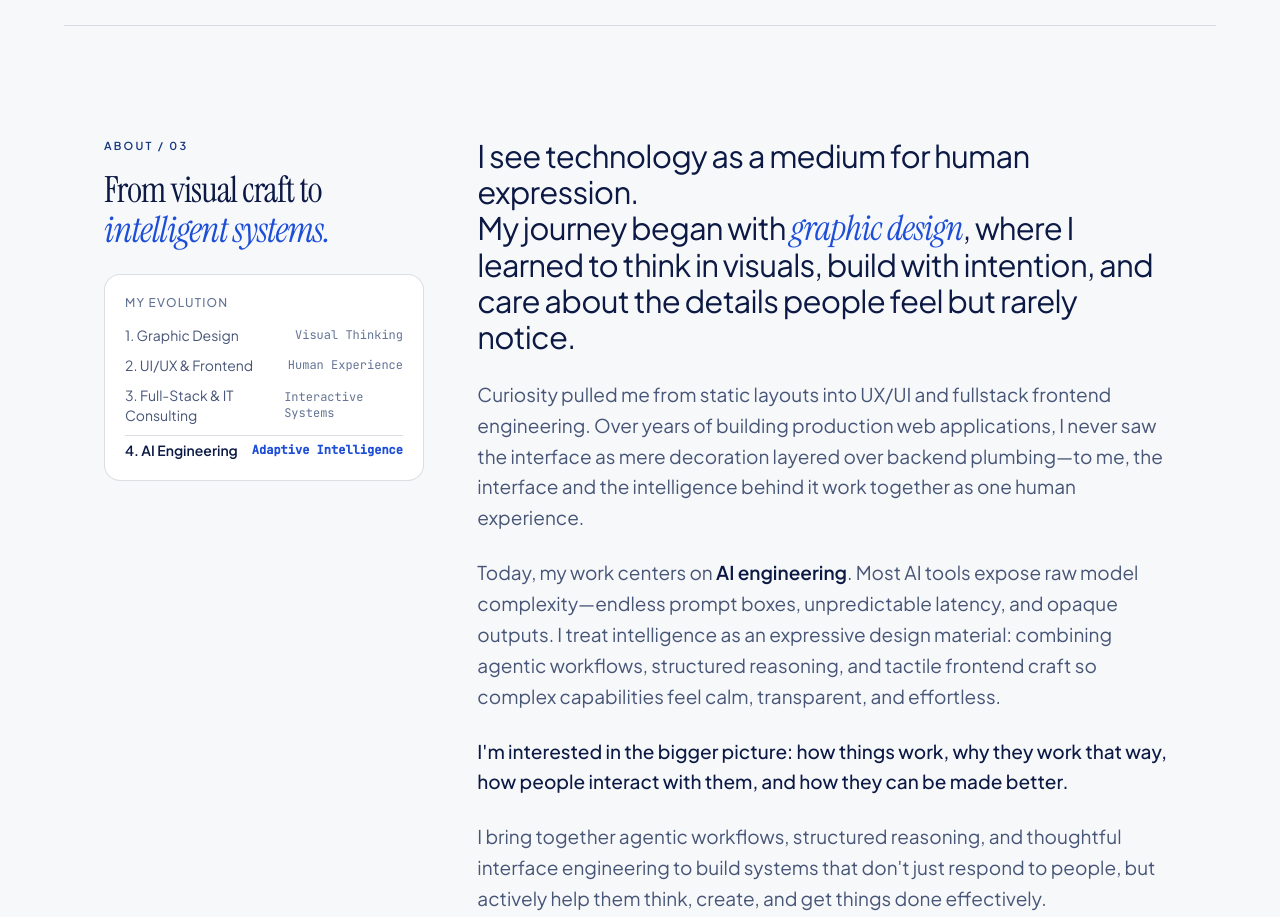
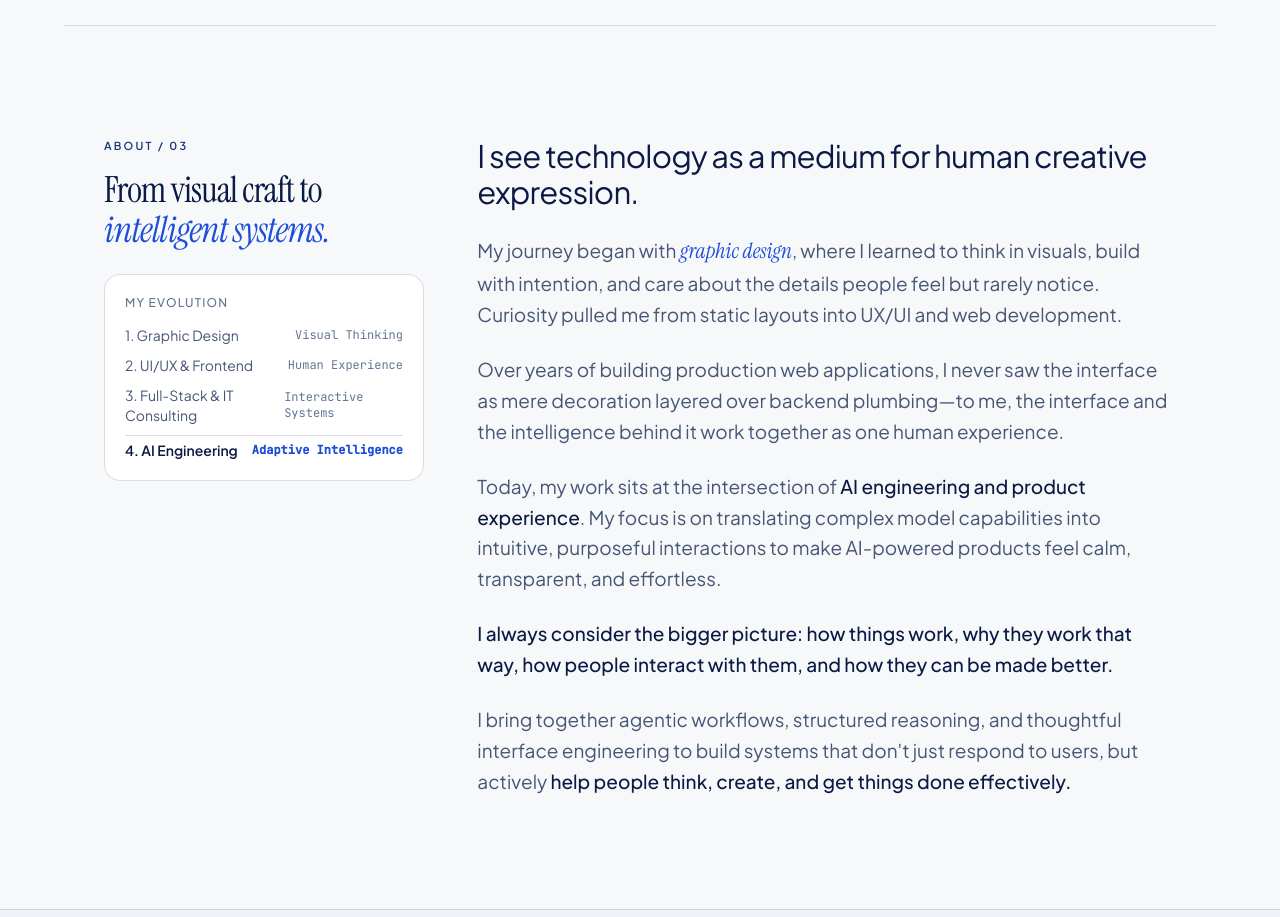
Before and after one commit to duyenle1312/digital-experience-portfolio, a plain HTML site: page index.html in a window 1280 px wide. Shown: the part 1120-2037 px from the top of the page. Drawn offline with nearby package versions, Linux system fonts and the light colour scheme.

Commit message:
Update about section

```diff
--- a/index.html
+++ b/index.html
@@ -567,7 +567,9 @@
                   >
                 </div>
                 <div class="flex items-center justify-between">
-                  <span class="text-navy-500">3. Full-Stack & IT Consulting</span>
+                  <span class="text-navy-500"
+                    >3. Full-Stack & IT Consulting</span
+                  >
                   <span class="text-xs font-mono text-navy-400"
                     >Interactive Systems</span
                   >
@@ -591,41 +593,47 @@
             <p
               class="text-2xl sm:text-3xl lg:text-[31px] leading-[1.36] tracking-[-0.025em] text-navy-900 font-normal"
             >
-              I see technology as a medium for human expression.<br />
+              I see technology as a medium for human creative expression.<br />
+            </p>
+            <p class="text-lg sm:text-[19px] leading-relaxed text-navy-500">
               My journey began with
               <span class="font-serif italic text-navy-700 text-[1.12em]"
                 >graphic design</span
               >, where I learned to think in visuals, build with intention, and
-              care about the details people feel but rarely notice.
+              care about the details people feel but rarely notice. Curiosity
+              pulled me from static layouts into UX/UI and web development.
             </p>
             <p class="text-lg sm:text-[19px] leading-relaxed text-navy-500">
-              Curiosity pulled me from static layouts into UX/UI and fullstack
-              frontend engineering. Over years of building production web
-              applications, I never saw the interface as mere decoration layered
-              over backend plumbing—to me, the interface and the intelligence
-              behind it work together as one human experience.
+              Over years of building production web applications, I never saw
+              the interface as mere decoration layered over backend plumbing—to
+              me, the interface and the intelligence behind it work together as
+              one human experience.
             </p>
             <p class="text-lg sm:text-[19px] leading-relaxed text-navy-500">
-              Today, my work centers on
-              <span class="text-navy-900 font-semibold">AI engineering</span>.
-              Most AI tools expose raw model complexity—endless prompt boxes,
-              unpredictable latency, and opaque outputs. I treat intelligence as
-              an expressive design material: combining agentic workflows,
-              structured reasoning, and tactile frontend craft so complex
-              capabilities feel calm, transparent, and effortless.
+              Today, my work sits at the intersection of
+              <span
+                class="text-lg sm:text-[19px] leading-relaxed text-navy-900 font-medium"
+                >AI engineering and product experience</span
+              >. My focus is on translating complex model capabilities into
+              intuitive, purposeful interactions to make AI-powered products
+              feel calm, transparent, and effortless.
             </p>
             <p
               class="text-lg sm:text-[19px] leading-relaxed text-navy-900 font-medium"
             >
-              I'm interested in the bigger picture: how things work, why they
+              I always consider the bigger picture: how things work, why they
               work that way, how people interact with them, and how they can be
               made better.
             </p>
             <p class="text-lg sm:text-[19px] leading-relaxed text-navy-500">
               I bring together agentic workflows, structured reasoning, and
               thoughtful interface engineering to build systems that don't just
-              respond to people, but actively help them think, create, and get
-              things done effectively.
+              respond to users, but actively
+              <span
+                class="text-lg sm:text-[19px] leading-relaxed text-navy-900 font-medium"
+                >help people think, create, and get things done
+                effectively.</span
+              >
             </p>
           </div>
         </div>
```
